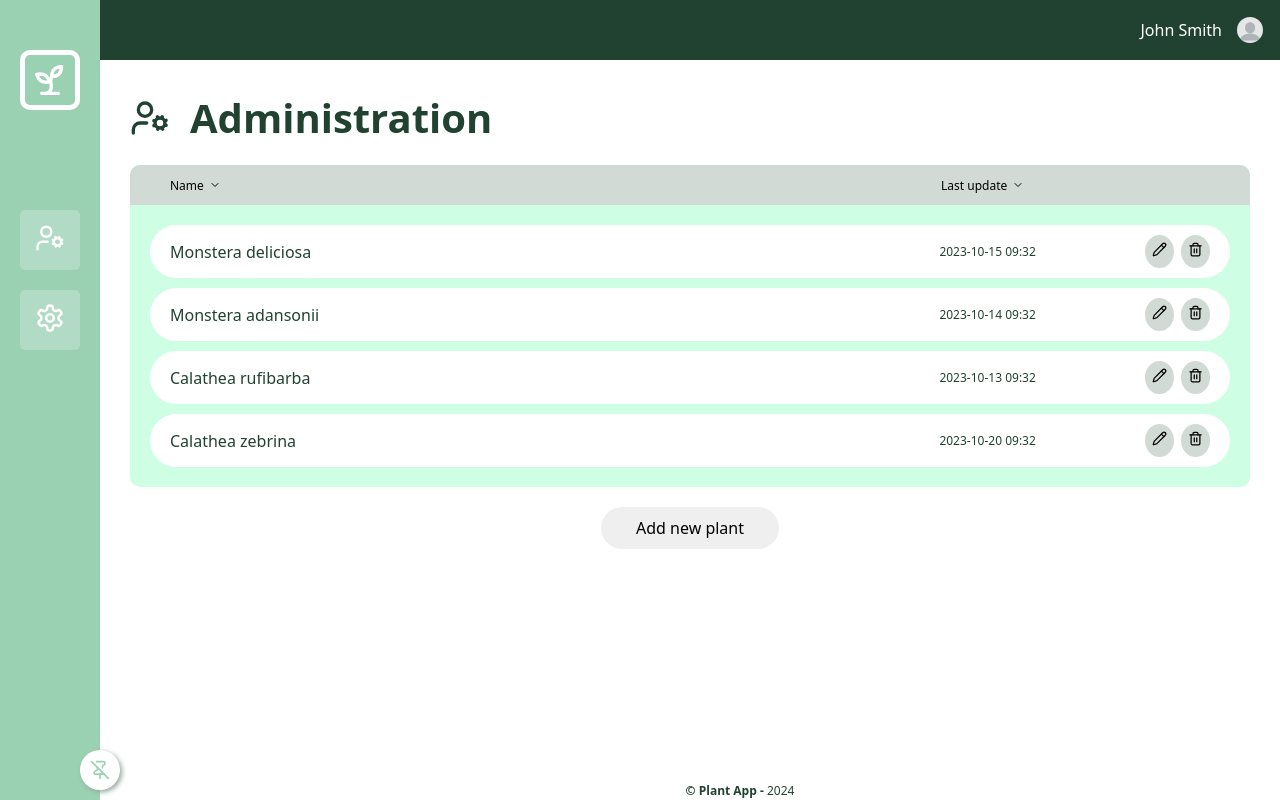
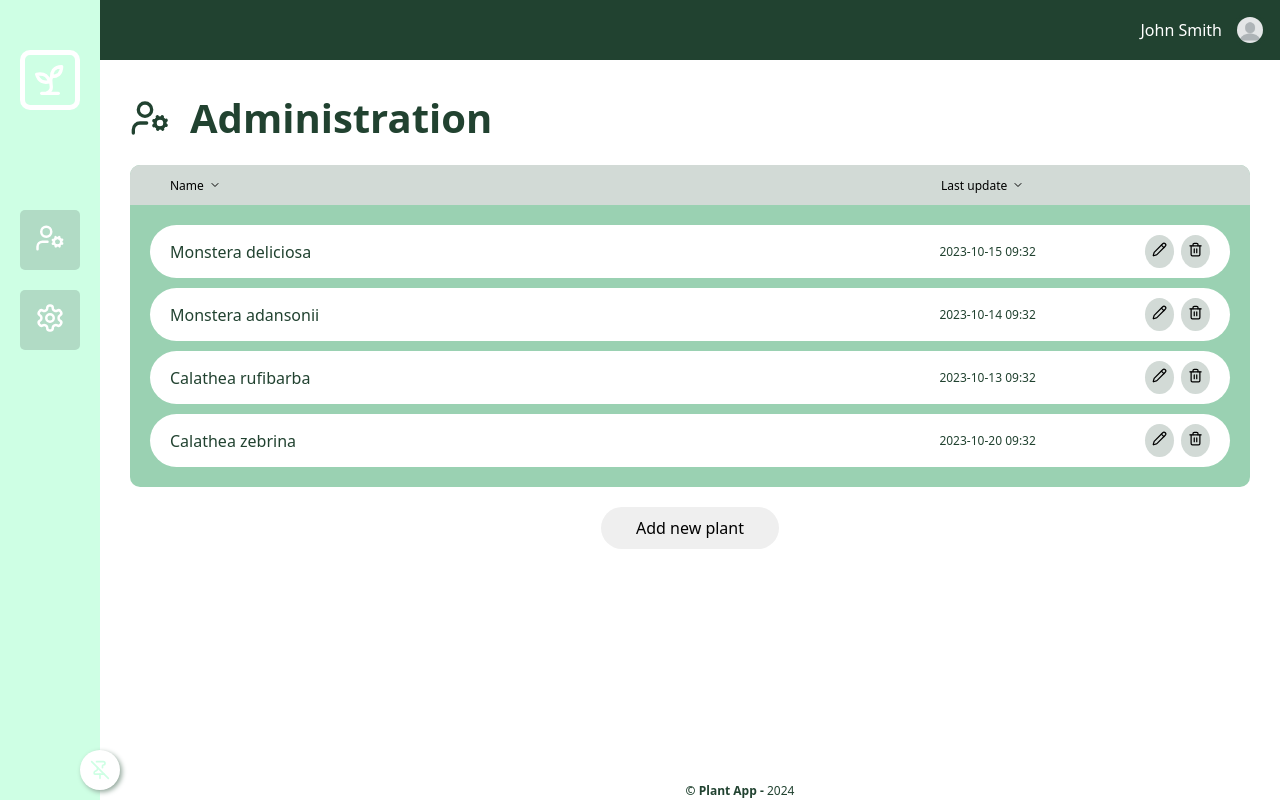
Before and after one commit to ngoosen/gardening-app, a Next.js app: page /admin in a window 1280 px wide. Built offline with nearby package versions, Linux system fonts and the light colour scheme.

Commit message:
refactor: swap primary and secondary greens

```diff
--- a/style/_variables.scss
+++ b/style/_variables.scss
@@ -1,6 +1,6 @@
-$primary_green: #ceffe4;
+$primary_green: #9ad1b2;
 $transparent_green: #9df0c198;
-$secondary_green: #9ad1b2;
+$secondary_green: #ceffe4;
 $dark_green: #214230;
 
 $light_grey: #d2dad6;
```
